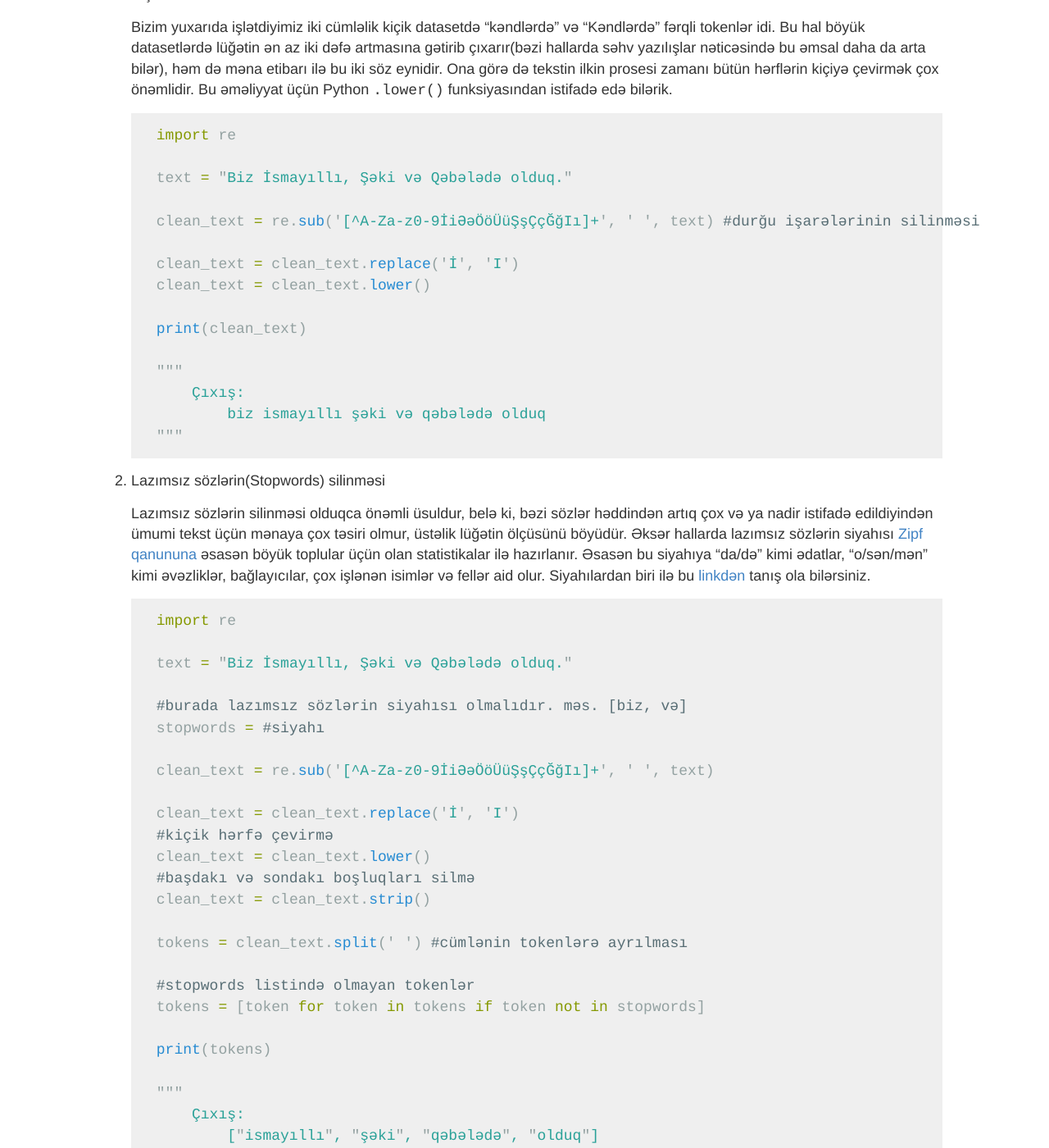
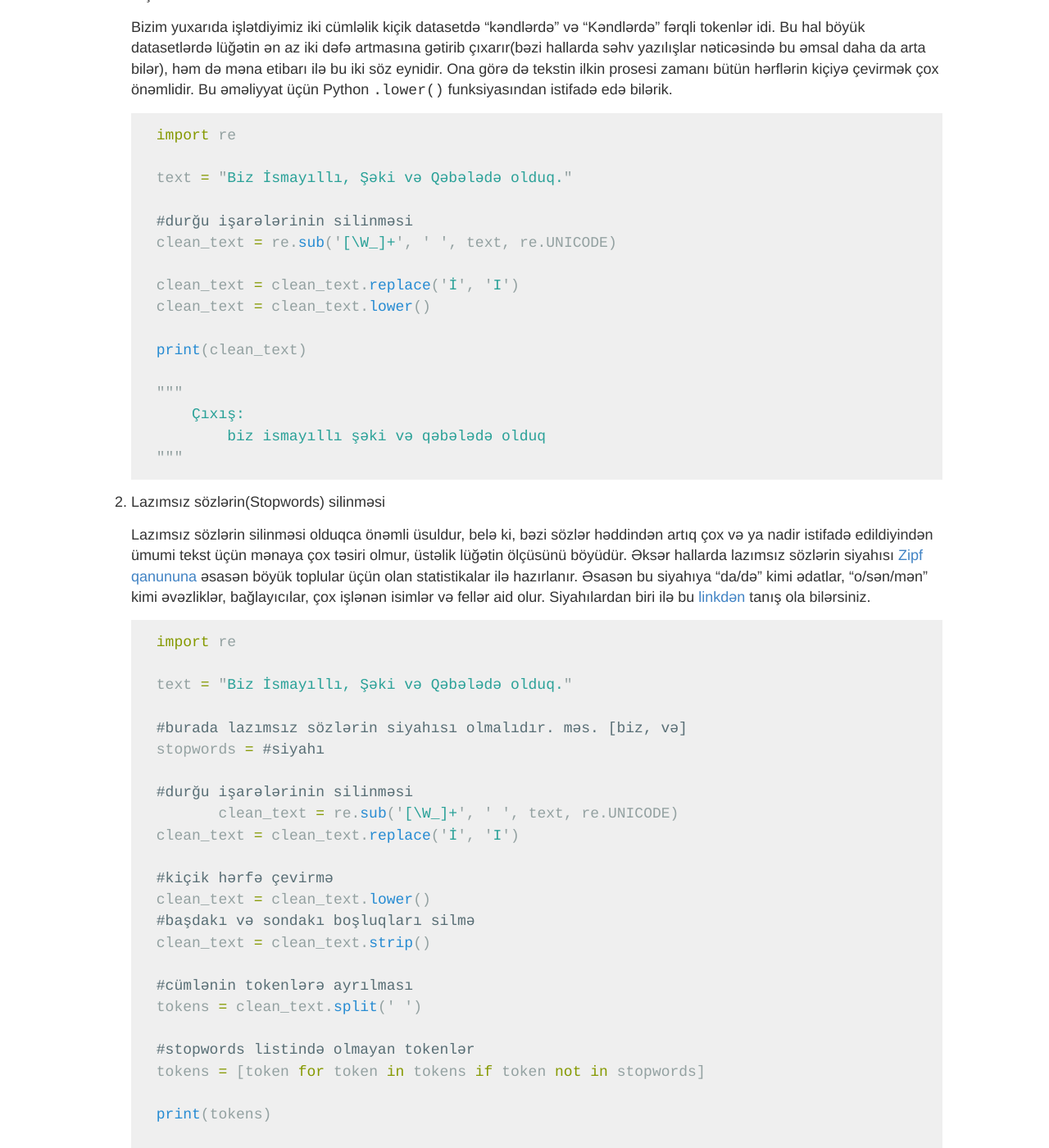
Before and after one commit to DERINtelligence/web, a Jekyll site: the page built from _posts/2019-11-24-tebii_dilin_emali_giris.md, in a window 1280 px wide and 1400 px high, scrolled down 3224 px. Shown: the whole window at 82% size. Built offline with Jekyll 4.4.1, drawn with Linux system fonts in a browser that asks for light colours; formulas are drawn with MathJax 3; comment, search, counter and statistics services are not loaded; some of the changed text lies outside the part shown.

Commit message:
nlp-introduction fixed

```diff
--- a/_posts/2019-11-24-tebii_dilin_emali_giris.md
+++ b/_posts/2019-11-24-tebii_dilin_emali_giris.md
@@ -78,7 +78,7 @@ Təmizlik əsasən internetdən əldə etdiyimiz yazılı məlumatların normal
 
     text = "Biz İsmayıllı, Şəki və Qəbələdə olduq."
 
-    clean_text = re.sub('[^A-Za-z0-9İiƏəÖöÜüŞşÇçĞğIı]+', ' ', text)
+    clean_text = re.sub('[\W_]+', ' ', text, re.UNICODE)
 
     print(clean_text)
 
@@ -100,7 +100,8 @@ Təmizlik əsasən internetdən əldə etdiyimiz yazılı məlumatların normal
 
     text = "Biz İsmayıllı, Şəki və Qəbələdə olduq."
 
-    clean_text = re.sub('[^A-Za-z0-9İiƏəÖöÜüŞşÇçĞğIı]+', ' ', text) #durğu işarələrinin silinməsi
+    #durğu işarələrinin silinməsi
+	clean_text = re.sub('[\W_]+', ' ', text, re.UNICODE)
 
     clean_text = clean_text.replace('İ', 'I')
     clean_text = clean_text.lower()
@@ -123,15 +124,17 @@ Təmizlik əsasən internetdən əldə etdiyimiz yazılı məlumatların normal
     #burada lazımsız sözlərin siyahısı olmalıdır. məs. [biz, və]
     stopwords = #siyahı
 
-    clean_text = re.sub('[^A-Za-z0-9İiƏəÖöÜüŞşÇçĞğIı]+', ' ', text)
+    #durğu işarələrinin silinməsi
+  	clean_text = re.sub('[\W_]+', ' ', text, re.UNICODE)
+    clean_text = clean_text.replace('İ', 'I')
 
-    clean_text = clean_text.replace('İ', 'I')
     #kiçik hərfə çevirmə
     clean_text = clean_text.lower()
     #başdakı və sondakı boşluqları silmə
     clean_text = clean_text.strip()
 
-    tokens = clean_text.split(' ') #cümlənin tokenlərə ayrılması
+    #cümlənin tokenlərə ayrılması
+    tokens = clean_text.split(' ')
 
     #stopwords listində olmayan tokenlər
     tokens = [token for token in tokens if token not in stopwords]
@@ -160,15 +163,17 @@ Təmizlik əsasən internetdən əldə etdiyimiz yazılı məlumatların normal
     #burada lazımsız sözlərin siyahısı olmalıdır. məs. [biz, və]
     stopwords = #siyahı
 
-    clean_text = re.sub('[^A-Za-z0-9İiƏəÖöÜüŞşÇçĞğIı]+', ' ', text)
+    #durğu işarələrinin silinməsi
+  	clean_text = re.sub('[\W_]+', ' ', text, re.UNICODE)
+    clean_text = clean_text.replace('İ', 'I')
 
-    clean_text = clean_text.replace('İ', 'I')
     #kiçik hərfə çevirmə
     clean_text = clean_text.lower()
     #başdakı və sondakı boşluqları silmə
     clean_text = clean_text.strip()
 
-    tokens = clean_text.split(' ') #cümlənin tokenlərə ayrılması
+    #cümlənin tokenlərə ayrılması
+    tokens = clean_text.split(' ')
 
     #stopwords listində olmayan tokenlər
     tokens = [token for token in tokens if token not in stopwords]
```
